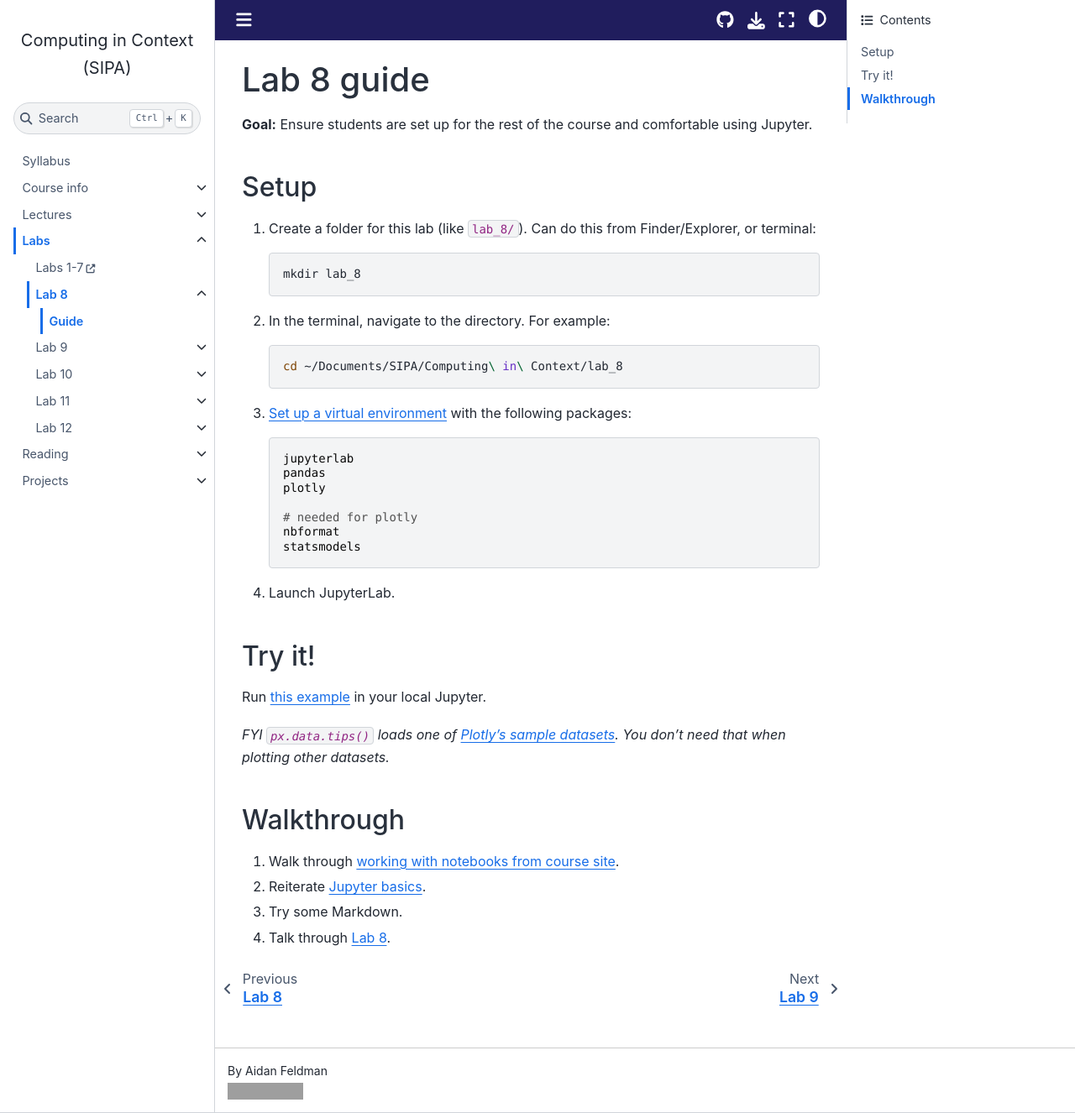
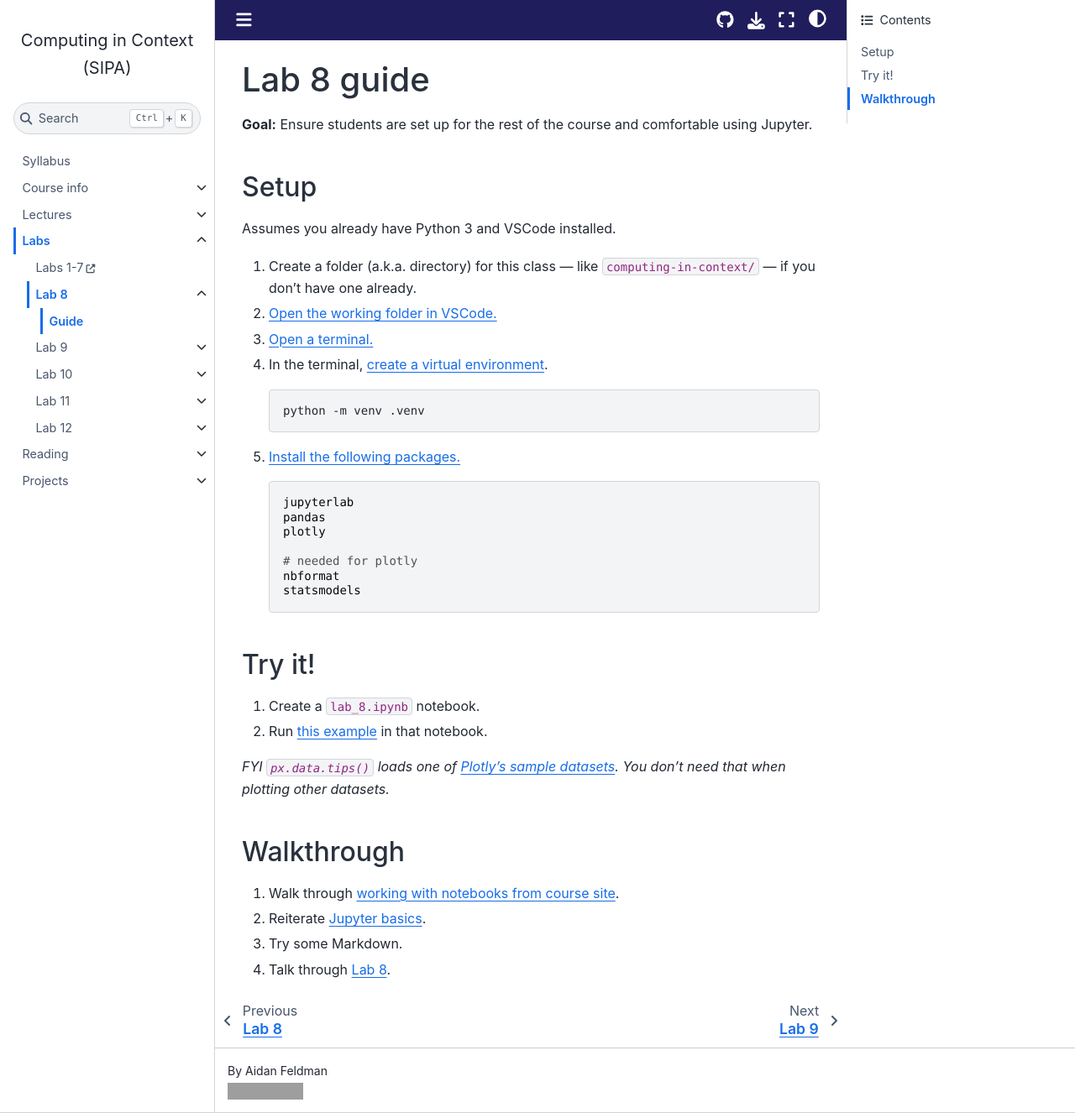
Before and after one commit to afeld/computing-in-context, a Jupyter Book: the page built from lab_8_guide.md, in a window 1280 px wide and 1326 px high. Shown: the whole window at 84% size. Built offline with Jupyter Book 1.0.4 settings and Sphinx 7.4.7 and the Sphinx Book theme 1.1.4, drawn with Linux system fonts in a browser that asks for light colours; pages that are not in the unit, such as notebooks, are missing from menus; comment, search, counter and statistics services are not loaded; grey boxes are pictures that could not be loaded.

````diff
--- a/lab_8_guide.md
+++ b/lab_8_guide.md
@@ -4,19 +4,18 @@
 
 ## Setup
 
-1. Create a folder for this lab (like `lab_8/`). Can do this from Finder/Explorer, or terminal:
+Assumes you already have Python 3 and VSCode installed.
+
+1. Create a folder (a.k.a. directory) for this class — like `computing-in-context/` — if you don't have one already.
+1. [Open the working folder in VSCode.](https://code.visualstudio.com/docs/getstarted/getting-started#_open-a-folder-in-vs-code)
+1. [Open a terminal.](https://code.visualstudio.com/docs/terminal/getting-started)
+1. In the terminal, [create a virtual environment](https://docs.python.org/3/library/venv.html#creating-virtual-environments).
 
    ```sh
-   mkdir lab_8
+   python -m venv .venv
    ```
 
-1. In the terminal, navigate to the directory. For example:
-
-   ```sh
-   cd ~/Documents/SIPA/Computing\ in\ Context/lab_8
-   ```
-
-1. [Set up a virtual environment](notebooks.md#installing-packages) with the following packages:
+1. [Install the following packages.](notebooks.md#installing-packages)
 
    ```
    jupyterlab
@@ -28,11 +27,10 @@
    statsmodels
    ```
 
-1. Launch JupyterLab.
-
 ## Try it!
 
-Run [this example](https://plotly.com/python/linear-fits/#Linear-fit-trendlines-with-Plotly-Express) in your local Jupyter.
+1. Create a `lab_8.ipynb` notebook.
+1. Run [this example](https://plotly.com/python/linear-fits/#Linear-fit-trendlines-with-Plotly-Express) in that notebook.
 
 _FYI `px.data.tips()` loads one of [Plotly's sample datasets](https://plotly.com/python-api-reference/generated/plotly.express.data.html). You don't need that when plotting other datasets._
 
````
Also changed, not shown: README.md (+1 -1 lines), notebooks.md (+4 -10 lines).
